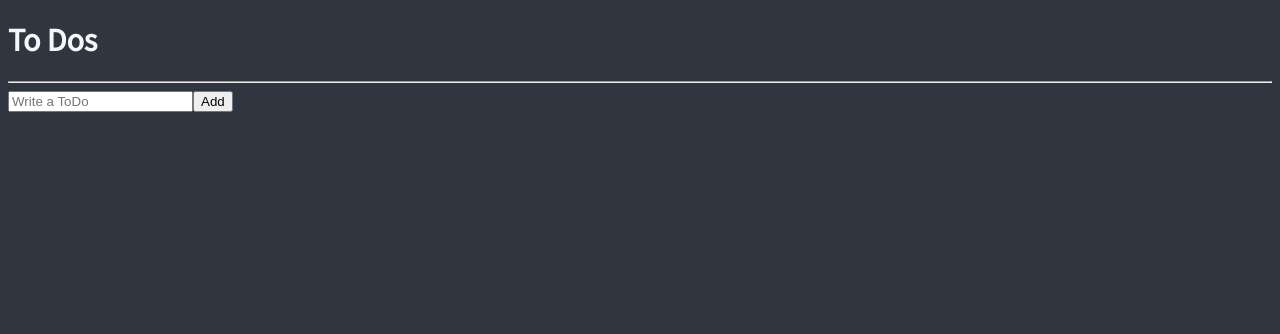
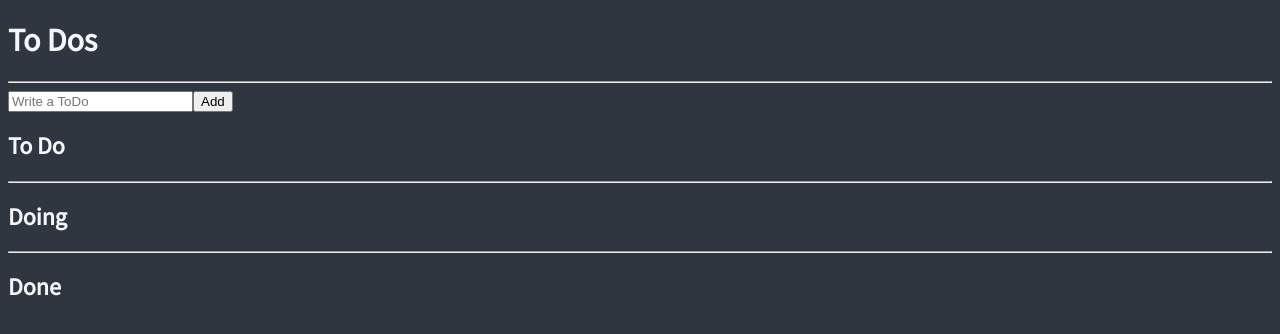
Before and after one commit to joyjsmun/react-todo-app, a React (Create React App) app: page / in a window 1280 px wide. Shown: the top 334 px of the page. Built offline with nearby package versions, Linux system fonts and the light colour scheme.

Commit message:
ADD: using selector

```diff
--- a/src/Components/ToDo.tsx
+++ b/src/Components/ToDo.tsx
@@ -2,12 +2,20 @@
 import { useSetRecoilState } from "recoil";
 import { IToDo, toDoState } from "./atoms";
 
-function ToDo({text,category}:IToDo){
+function ToDo({text,category,id}:IToDo){
     const setToDos = useSetRecoilState(toDoState);
     const onClick = (event:React.MouseEvent<HTMLButtonElement>) => {
         const {
             currentTarget:{name}
         } = event;
+    setToDos(oldToDos => {
+        const targetIndex = oldToDos.findIndex(toDo => toDo.id === id);
+        const oldToDo = oldToDos[targetIndex];
+        const newToDo = {text,id,category:name as any};
+        return [...oldToDos.slice(0,targetIndex),
+            newToDo,
+            ...oldToDos.slice(targetIndex+1)];
+    })
     };
 
     return (<li>
--- a/src/Components/ToDoList.tsx
+++ b/src/Components/ToDoList.tsx
@@ -1,23 +1,33 @@
 
 import { useRecoilValue } from "recoil";
-import { toDoState } from "./atoms";
+import { toDoSelector, toDoState } from "./atoms";
 import CreateToDo from "./CreateToDo";
 import ToDo from "./ToDo";
 
 
 function ToDoList() {
   //useRecoilValue; connect with atoms + useSetRecoilState;set Atoms
-  const toDos = useRecoilValue(toDoState);
+  const [toDo,doing,done] = useRecoilValue(toDoSelector);
   //data.toDo => ({toDo})
 
-  console.log(toDos);
   return (
     <div>
       <h1>To Dos</h1>
       <hr />
      <CreateToDo />
+     <h2>To Do</h2>
       <ul>
-        {toDos.map(toDo => <ToDo key={toDo.id} {...toDo}/> )}
+        {toDo.map(toDo => <ToDo key={toDo.id} {...toDo}/> )}
+      </ul>
+      <hr/>
+      <h2>Doing</h2>
+      <ul>
+        {doing.map(toDo => <ToDo key={toDo.id} {...toDo}/> )}
+      </ul>
+      <hr/>
+      <h2>Done</h2>
+      <ul>
+        {done.map(toDo => <ToDo key={toDo.id} {...toDo}/> )}
       </ul>
     </div>
   );
--- a/src/Components/atoms.tsx
+++ b/src/Components/atoms.tsx
@@ -1,4 +1,4 @@
-import { atom } from "recoil"
+import { atom,selector } from "recoil"
 
 export interface IToDo{
     text:string;
@@ -11,3 +11,16 @@
     key:"toDo",
     default:[],
   })
+
+
+  export const toDoSelector = selector({
+    key:"toDoSelector",
+    get:({get}) => {
+      const toDos = get(toDoState)
+      return [
+        toDos.filter(toDo => toDo.category === "TO_DO"),
+        toDos.filter(toDo => toDo.category === "DOING"),
+        toDos.filter(toDo => toDo.category === "DONE"),
+      ]
+    }
+  })
```
